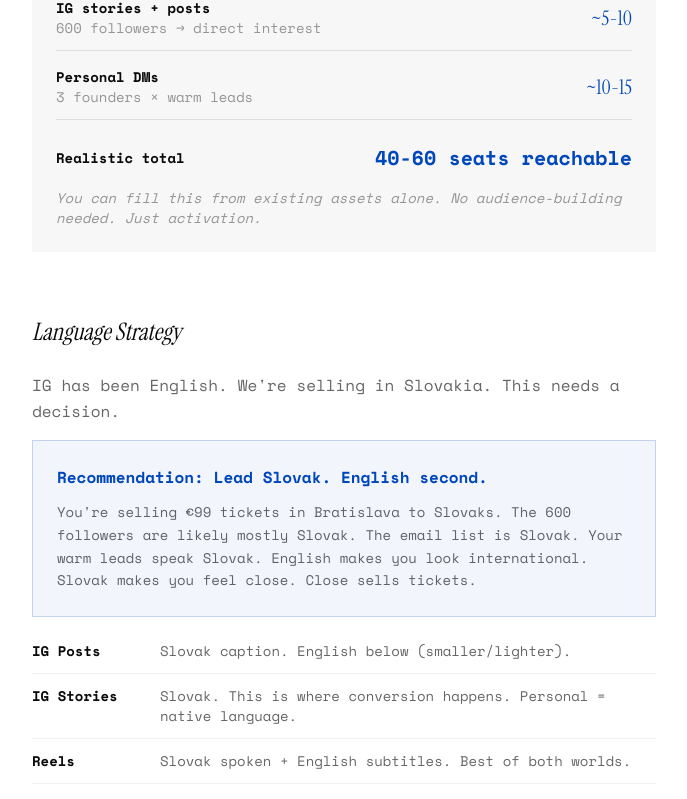
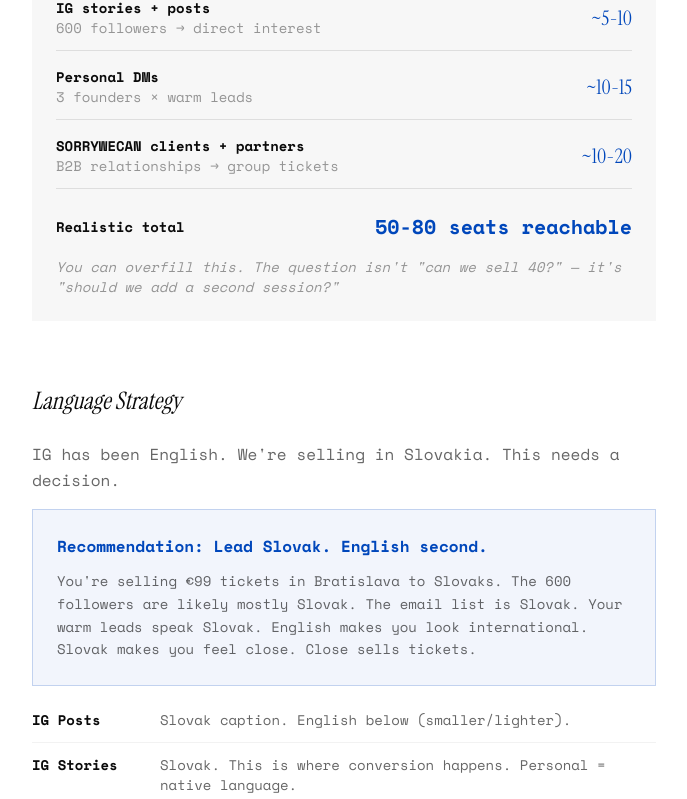
Before and after one commit to princeofwellness/researchlab, a Next.js app: page /archive/marketing-sync in a window 1280 px wide. Shown: the part 934-1733 px from the top of the page, without its empty margins (296-983 px from the left). Built offline with nearby package versions, Linux system fonts and the light colour scheme.

Commit message:
Add SORRYWECAN clients/partners as distribution channel + updated math

```diff
--- a/src/app/archive/marketing-sync/page.tsx
+++ b/src/app/archive/marketing-sync/page.tsx
@@ -67,12 +67,19 @@ export default function MarketingSyncPage() {
                             </div>
                             <p className="text-xl font-serif text-[#0047BB]">~10-15</p>
                         </div>
+                        <div className="flex justify-between items-center border-b border-black/10 pb-3">
+                            <div>
+                                <p className="font-bold">SORRYWECAN clients + partners</p>
+                                <p className="text-black/40">B2B relationships → group tickets</p>
+                            </div>
+                            <p className="text-xl font-serif text-[#0047BB]">~10-20</p>
+                        </div>
                         <div className="flex justify-between items-center pt-2">
                             <p className="font-bold">Realistic total</p>
-                            <p className="text-xl font-bold text-[#0047BB]">40-60 seats reachable</p>
+                            <p className="text-xl font-bold text-[#0047BB]">50-80 seats reachable</p>
                         </div>
                     </div>
-                    <p className="text-sm text-black/40 mt-4 italic">You can fill this from existing assets alone. No audience-building needed. Just activation.</p>
+                    <p className="text-sm text-black/40 mt-4 italic">You can overfill this. The question isn't "can we sell 40?" — it's "should we add a second session?"</p>
                 </section>
 
                 <section className="mb-16">
@@ -174,12 +181,36 @@ export default function MarketingSyncPage() {
                                 <p className="text-[#0047BB] font-bold mt-2">Stories over Feed. Personal over Produced.</p>
                             </div>
 
-                            <div className="bg-black/[0.03] p-4 text-sm">
+                            <div className="bg-black/[0.03] p-4 mb-4 text-sm">
                                 <p className="font-bold mb-2">Channel 4: SORRYWECAN Reputation</p>
                                 <p className="text-black/60 mb-1">Cross-post from SORRYWECAN accounts.</p>
                                 <p className="text-black/60">Ask 5 respected people for a 1-line endorsement of the founders.</p>
                                 <p className="text-black/60 mt-1">Put on landing page. Screenshot for stories.</p>
                                 <p className="text-[#0047BB] font-bold mt-2">Borrowed trust is the fastest shortcut from "what is this?" to "I'm in."</p>
+                            </div>
+
+                            <div className="bg-[#0047BB]/5 border border-[#0047BB]/20 p-4 text-sm">
+                                <p className="font-bold text-[#0047BB] mb-2">Channel 5: SORRYWECAN Clients + Partners (the multiplier)</p>
+                                <p className="text-black/60 mb-3">This is the most underused asset. SORRYWECAN has real B2B relationships — clients, partners, vendors. Each one is two things at once:</p>
+
+                                <div className="ml-4 mb-3 space-y-3">
+                                    <div>
+                                        <p className="font-bold text-black">A) A corporate workshop lead</p>
+                                        <p className="text-black/60">"Máme niečo nové — workshop pre tímy. Myslíš, že by to dávalo zmysel pre vás?" Send the corporate one-pager. Plant the seed. Even if not now, it's on their radar.</p>
+                                    </div>
+                                    <div>
+                                        <p className="font-bold text-black">B) A ticket multiplier for THE SHIFT</p>
+                                        <p className="text-black/60">"Povedz to ľuďom vo firme — €99, 3 hodiny, 26. februára." Partners send their employees. One conversation = 3-5 tickets. Group dynamic: "Ideme tam celý tím."</p>
+                                    </div>
+                                </div>
+
+                                <div className="bg-white/80 p-3 mb-3">
+                                    <p className="font-bold text-black mb-1">The ask (simple, two-part):</p>
+                                    <p className="text-black/60 italic">"Hey, robíme dve veci — verejnú session za €99 (26. feb, 40 miest) a firemné workshopy. Ak poznáš niekoho koho by to bavilo, pošli im link. A ak by to dávalo zmysel pre tvoj tím, radi sa stretneme na 20 min call."</p>
+                                </div>
+
+                                <p className="text-[#0047BB] font-bold">One message, two pipelines. Public tickets now, corporate leads for later.</p>
+                                <p className="text-black/40 mt-2">List every SORRYWECAN client/partner from last 2 years. Each founder takes a third. Personal message, not mass email.</p>
                             </div>
                         </div>
 
@@ -330,6 +361,10 @@ export default function MarketingSyncPage() {
                         </div>
                         <div className="flex gap-3">
                             <span className="font-bold text-[#0047BB] shrink-0">6.</span>
+                            <p className="text-black/70"><span className="font-bold text-black">SORRYWECAN client/partner list</span> — who are they? Split among founders. Personal outreach this week.</p>
+                        </div>
+                        <div className="flex gap-3">
+                            <span className="font-bold text-[#0047BB] shrink-0">7.</span>
                             <p className="text-black/70"><span className="font-bold text-black">Shared tracking</span> — who owns the sheet? (One person, updated daily)</p>
                         </div>
                     </div>
```
